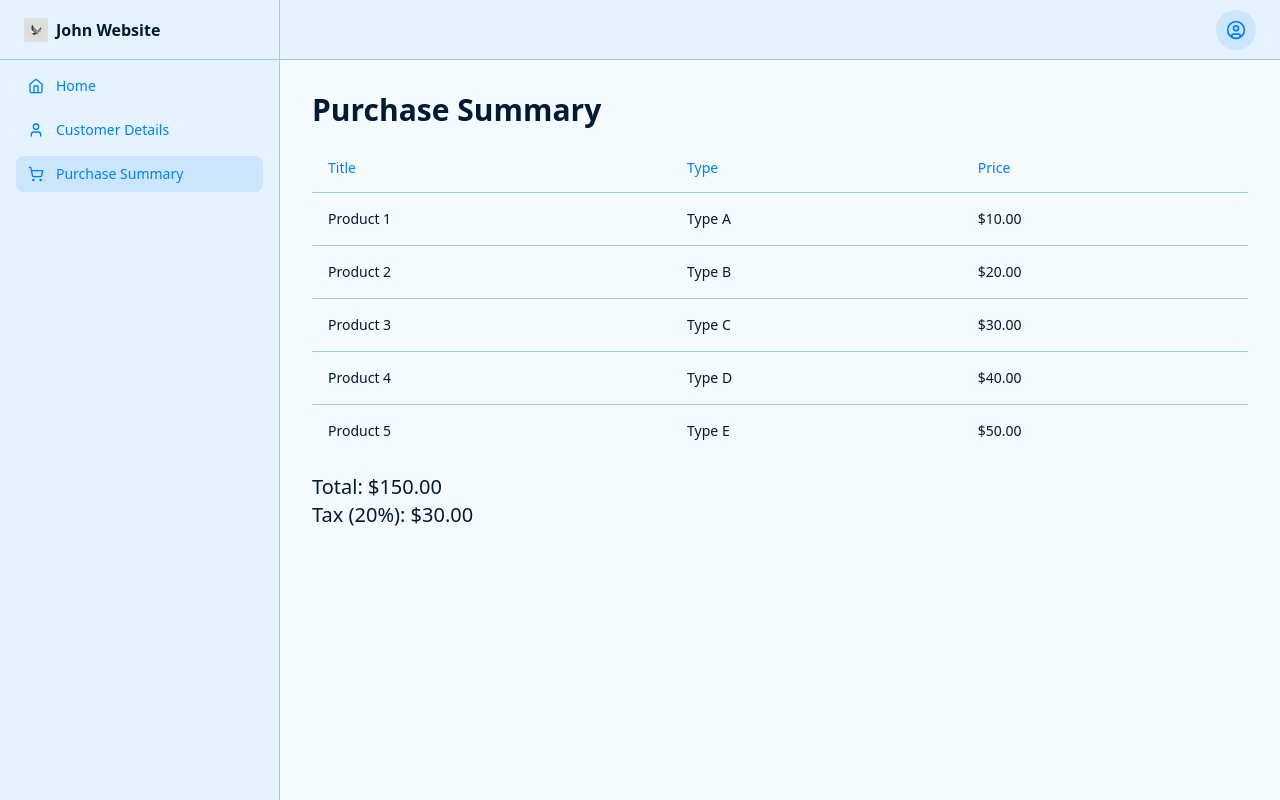
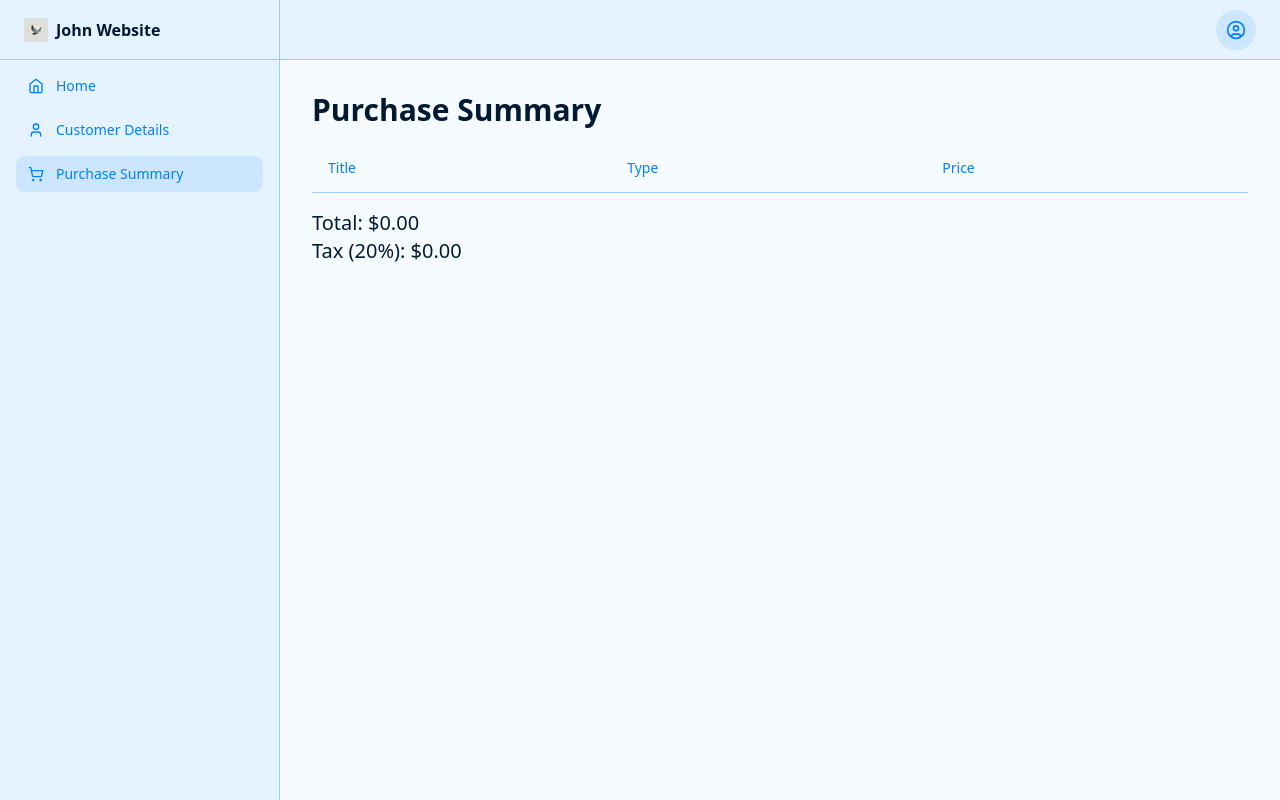
Before and after one commit to GPT-Engineer-App/page-master, a React (Vite) app: page /purchase-summary in a window 1280 px wide. Built offline with nearby package versions, Linux system fonts and the light colour scheme.

Commit message:
Updated Purchase Summary page to include only products that have been checked on the home page. Shared state between home page and purchase summary page.

```diff
--- a/src/App.jsx
+++ b/src/App.jsx
@@ -2,12 +2,14 @@ import { Toaster } from "@/components/ui/sonner";
 import { TooltipProvider } from "@/components/ui/tooltip";
 import { QueryClient, QueryClientProvider } from "@tanstack/react-query";
 import { Home } from "lucide-react";
-import { User } from "lucide-react";
+import { User, ShoppingCart } from "lucide-react";
 import { Route, BrowserRouter as Router, Routes } from "react-router-dom";
 import Layout from "./layouts/sidebar"; // Updated to use sidebar layout
 import Index from "./pages/Index.jsx";
 import CustomerDetails from "./pages/CustomerDetails.jsx";
 import PurchaseSummary from "./pages/PurchaseSummary.jsx";
+import { useState } from "react";
+
 const queryClient = new QueryClient();
 
 export const navItems = [
@@ -21,9 +23,16 @@ export const navItems = [
     to: "/customer-details",
     icon: <User className="h-4 w-4" />,
   },
+  {
+    title: "Purchase Summary",
+    to: "/purchase-summary",
+    icon: <ShoppingCart className="h-4 w-4" />,
+  },
 ];
 
 const App = () => {
+  const [purchaseList, setPurchaseList] = useState({});
+
   return (
     <QueryClientProvider client={queryClient}>
       <TooltipProvider>
@@ -31,9 +40,9 @@ const App = () => {
         <Router>
           <Routes>
             <Route path="/" element={<Layout />}>
-              <Route index element={<Index />} />
+              <Route index element={<Index purchaseList={purchaseList} setPurchaseList={setPurchaseList} />} />
               <Route path="customer-details" element={<CustomerDetails />} />
-              <Route path="purchase-summary" element={<PurchaseSummary />} />
+              <Route path="purchase-summary" element={<PurchaseSummary purchaseList={purchaseList} />} />
             </Route>
           </Routes>
         </Router>
--- a/src/pages/Index.jsx
+++ b/src/pages/Index.jsx
@@ -2,7 +2,7 @@ import { useState } from "react";
 import { Table, TableBody, TableCell, TableHead, TableHeader, TableRow } from "@/components/ui/table";
 import { Checkbox } from "@/components/ui/checkbox";
 
-const Index = () => {
+const Index = ({ purchaseList, setPurchaseList }) => {
   const [products, setProducts] = useState([
     { title: "Product 1", type: "Type A", price: "$10" },
     { title: "Product 2", type: "Type B", price: "$20" },
@@ -10,7 +10,6 @@ const Index = () => {
     { title: "Product 4", type: "Type D", price: "$40" },
     { title: "Product 5", type: "Type E", price: "$50" },
   ]);
-  const [purchaseList, setPurchaseList] = useState({});
 
   const handleCheckboxChange = (index) => {
     setPurchaseList((prev) => ({
--- a/src/pages/PurchaseSummary.jsx
+++ b/src/pages/PurchaseSummary.jsx
@@ -1,7 +1,7 @@
 import { useState, useEffect } from "react";
 import { Table, TableBody, TableCell, TableHead, TableHeader, TableRow } from "@/components/ui/table";
 
-const PurchaseSummary = () => {
+const PurchaseSummary = ({ purchaseList }) => {
   const [purchases, setPurchases] = useState([
     { title: "Product 1", type: "Type A", price: 10 },
     { title: "Product 2", type: "Type B", price: 20 },
@@ -9,15 +9,19 @@ const PurchaseSummary = () => {
     { title: "Product 4", type: "Type D", price: 40 },
     { title: "Product 5", type: "Type E", price: 50 },
   ]);
+  const [filteredPurchases, setFilteredPurchases] = useState([]);
   const [total, setTotal] = useState(0);
   const [tax, setTax] = useState(0);
 
   useEffect(() => {
-    const totalPrice = purchases.reduce((acc, purchase) => acc + purchase.price, 0);
+    const selectedPurchases = purchases.filter((_, index) => purchaseList[index]);
+    setFilteredPurchases(selectedPurchases);
+
+    const totalPrice = selectedPurchases.reduce((acc, purchase) => acc + purchase.price, 0);
     const taxAmount = totalPrice * 0.2;
     setTotal(totalPrice);
     setTax(taxAmount);
-  }, [purchases]);
+  }, [purchaseList, purchases]);
 
   return (
     <div className="container mx-auto p-4">
@@ -31,7 +35,7 @@ const PurchaseSummary = () => {
           </TableRow>
         </TableHeader>
         <TableBody>
-          {purchases.map((purchase, index) => (
+          {filteredPurchases.map((purchase, index) => (
             <TableRow key={index}>
               <TableCell>{purchase.title}</TableCell>
               <TableCell>{purchase.type}</TableCell>
```
